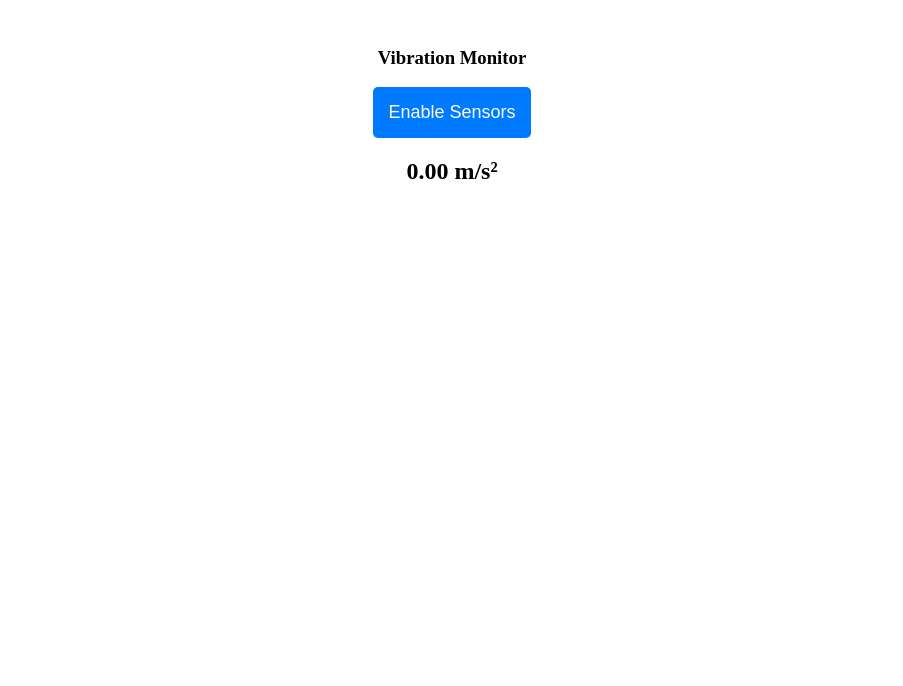
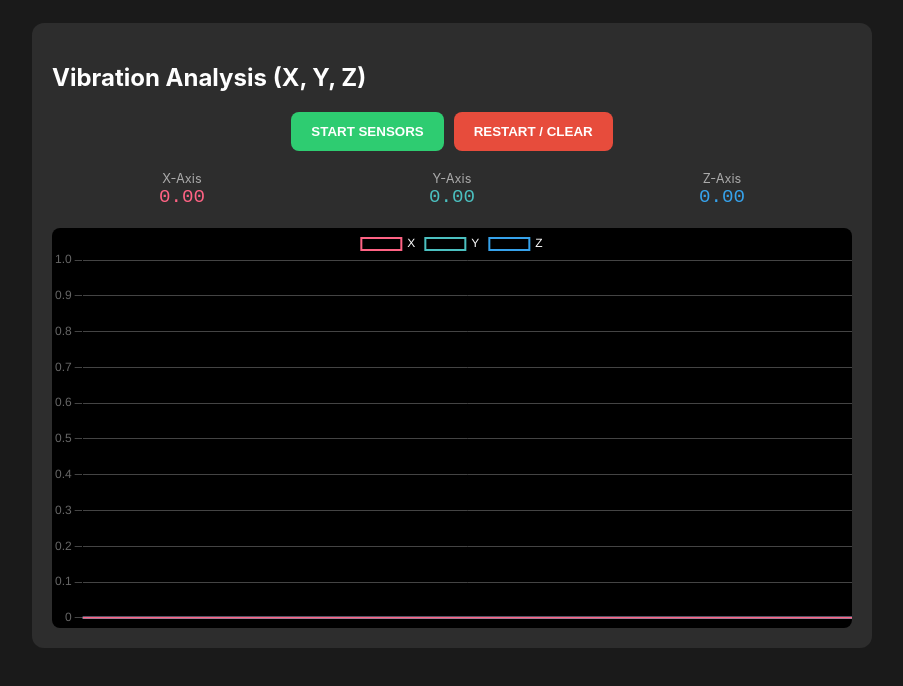
Before and after one commit to insipido/vibration-analyzer, a plain HTML site: page index.html in a window 1280 px wide. Shown: the whole page, without its empty margins (188-1091 px from the left). Drawn offline with nearby package versions, Linux system fonts and the light colour scheme.

Commit message:
Update index.html

```diff
--- a/index.html
+++ b/index.html
@@ -1,36 +1,111 @@
-<div style="text-align: center; background: #fff; padding: 20px; border-radius: 10px;">
-    <h3>Vibration Monitor</h3>
-    <button id="sensorBtn" style="padding: 15px; font-size: 18px; background: #007bff; color: white; border: none; border-radius: 5px;">
-        Enable Sensors
-    </button>
-    <div id="display" style="font-size: 24px; margin: 20px 0; font-weight: bold;">0.00 m/s²</div>
+<!DOCTYPE html>
+<html lang="en">
+<head>
+    <meta charset="UTF-8">
+    <meta name="viewport" content="width=device-width, initial-scale=1.0">
+    <title>3-Axis Vibration Analyzer</title>
+    <script src="https://cdn.jsdelivr.net/npm/chart.js"></script>
+    <style>
+        body { font-family: -apple-system, sans-serif; background: #1a1a1a; color: white; padding: 15px; }
+        .card { background: #2d2d2d; padding: 20px; border-radius: 12px; max-width: 800px; margin: auto; }
+        .controls { display: flex; gap: 10px; justify-content: center; margin-bottom: 20px; }
+        button { padding: 12px 20px; border-radius: 8px; border: none; font-weight: bold; cursor: pointer; }
+        #startBtn { background: #2ecc71; color: white; }
+        #resetBtn { background: #e74c3c; color: white; }
+        .stats { display: grid; grid-template-columns: 1fr 1fr 1fr; gap: 10px; margin-bottom: 20px; text-align: center; }
+        .label { font-size: 0.8rem; color: #aaa; }
+        .value { font-size: 1.2rem; font-family: monospace; }
+        canvas { background: #000; border-radius: 8px; }
+    </style>
+</head>
+<body>
+
+<div class="card">
+    <h2>Vibration Analysis (X, Y, Z)</h2>
+
+    <div class="controls">
+        <button id="startBtn">START SENSORS</button>
+        <button id="resetBtn">RESTART / CLEAR</button>
+    </div>
+
+    <div class="stats">
+        <div><div class="label">X-Axis</div><div id="valX" class="value" style="color:#ff6384">0.00</div></div>
+        <div><div class="label">Y-Axis</div><div id="valY" class="value" style="color:#4bc0c0">0.00</div></div>
+        <div><div class="label">Z-Axis</div><div id="valZ" class="value" style="color:#36a2eb">0.00</div></div>
+    </div>
+
+    <canvas id="vibrationChart"></canvas>
 </div>
 
 <script>
-const btn = document.getElementById('sensorBtn');
-const disp = document.getElementById('display');
+    const startBtn = document.getElementById('startBtn');
+    const resetBtn = document.getElementById('resetBtn');
+    const ctx = document.getElementById('vibrationChart').getContext('2d');
 
-btn.onclick = function() {
-    // Request for iOS 13+
+    let chart;
+    const historyLimit = 50;
+    let labels = Array(historyLimit).fill('');
+    let dataX = Array(historyLimit).fill(0);
+    let dataY = Array(historyLimit).fill(0);
+    let dataZ = Array(historyLimit).fill(0);
+
+    chart = new Chart(ctx, {
+        type: 'line',
+        data: {
+            labels: labels,
+            datasets: [
+                { label: 'X', data: dataX, borderColor: '#ff6384', borderWidth: 2, pointRadius: 0, fill: false },
+                { label: 'Y', data: dataY, borderColor: '#4bc0c0', borderWidth: 2, pointRadius: 0, fill: false },
+                { label: 'Z', data: dataZ, borderColor: '#36a2eb', borderWidth: 2, pointRadius: 0, fill: false }
+            ]
+        },
+        options: {
+            responsive: true,
+            animation: false,
+            scales: {
+                y: { beginAtZero: true, grid: { color: '#444' } },
+                x: { display: false }
+            },
+            plugins: { legend: { labels: { color: 'white' } } }
+        }
+    });
+
+    startBtn.onclick = async () => {
         if (typeof DeviceMotionEvent.requestPermission === 'function') {
-        DeviceMotionEvent.requestPermission()
-            .then(state => {
-                if (state === 'granted') startTracking();
-                else alert('Permission denied');
-            });
+            const permission = await DeviceMotionEvent.requestPermission();
+            if (permission === 'granted') initAnalysis();
         } else {
-        // Android or older iOS
-        startTracking();
+            initAnalysis();
         }
+        startBtn.disabled = true;
+        startBtn.style.opacity = '0.5';
     };
 
-function startTracking() {
-    btn.style.display = 'none';
-    window.addEventListener('devicemotion', (e) => {
-        const acc = e.acceleration;
-        if (!acc) return;
-        const total = Math.sqrt(acc.x**2 + acc.y**2 + acc.z**2);
-        disp.innerText = total.toFixed(2) + " m/s²";
+    resetBtn.onclick = () => {
+        dataX.fill(0);
+        dataY.fill(0);
+        dataZ.fill(0);
+        chart.update();
+    };
+
+    function initAnalysis() {
+        window.addEventListener('devicemotion', (event) => {
+            const acc = event.acceleration;
+            if (!acc.x) return;
+
+            // Update Numeric Values
+            document.getElementById('valX').innerText = acc.x.toFixed(2);
+            document.getElementById('valY').innerText = acc.y.toFixed(2);
+            document.getElementById('valZ').innerText = acc.z.toFixed(2);
+
+            // Update Chart Data
+            dataX.push(acc.x); dataX.shift();
+            dataY.push(acc.y); dataY.shift();
+            dataZ.push(acc.z); dataZ.shift();
+
+            chart.update();
         });
     }
 </script>
+</body>
+</html>
```
Lines whose indentation alone changed are shown as unchanged.
